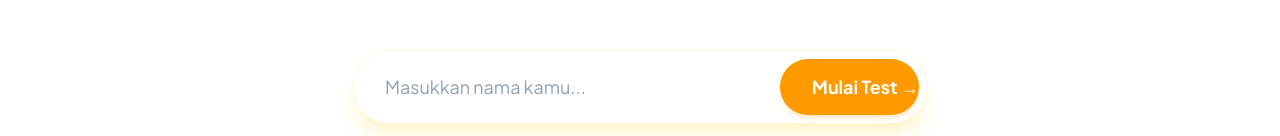
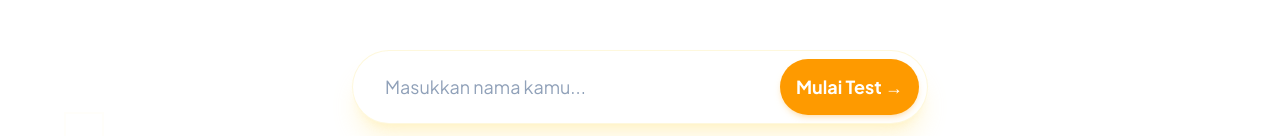
Before and after one commit to PadukaArif/smk-skill-bridge, a Next.js app: page / in a window 1280 px wide. Shown: the part 664-800 px from the top of the page. Built offline with nearby package versions, Linux system fonts and the light colour scheme.

Commit message:
style(ui): Penyesuaian kecil pada skala splash dan alignment tombol

```diff
--- a/app/page.tsx
+++ b/app/page.tsx
@@ -102,7 +102,7 @@ export default function Home() {
                 >
                     <div className="relative">
                         <div
-                            className={`absolute scale-10000 inset-[40px] rounded-full transition-opacity animate-splash-bg-spin ${splashStage === 'exit' ? 'paused' : ''}`}
+                            className={`absolute scale-15000 inset-[40px] rounded-full transition-opacity animate-splash-bg-spin ${splashStage === 'exit' ? 'paused' : ''}`}
                             style={{
                                 background: 'conic-gradient(from 0deg, transparent 0%, #b45309 25%, transparent 50%, #92400e 75%, transparent 100%)',
                                 filter: 'blur(1px)',
@@ -204,7 +204,7 @@ export default function Home() {
                                     placeholder="Masukkan nama kamu..."
                                     className="w-full px-6 py-3.5 rounded-full bg-transparent focus:outline-none text-lg text-slate-800 placeholder:text-slate-400"
                                 />
-                                <button className="w-full sm:w-auto px-8 py-3.5 bg-amber-500 text-white font-bold rounded-full hover:bg-red-700 hover:-translate-y-0.5 hover:shadow-lg hover:shadow-red-700/25 active:translate-y-[1px] active:duration-100 transition-all duration-300 whitespace-nowrap text-lg shadow-md shadow-amber-500/20 cursor-pointer btn-shimmer">
+                                <button className="w-full sm:w-auto px-8 py-3.5 bg-amber-500 text-white font-bold rounded-full flex justify-center items-center hover:bg-red-700 hover:-translate-y-0.5 hover:shadow-lg hover:shadow-red-700/25 active:translate-y-[1px] active:duration-100 transition-all duration-300 whitespace-nowrap text-lg shadow-md shadow-amber-500/20 cursor-pointer btn-shimmer">
                                     Mulai Test →
                                 </button>
                             </div>
```
